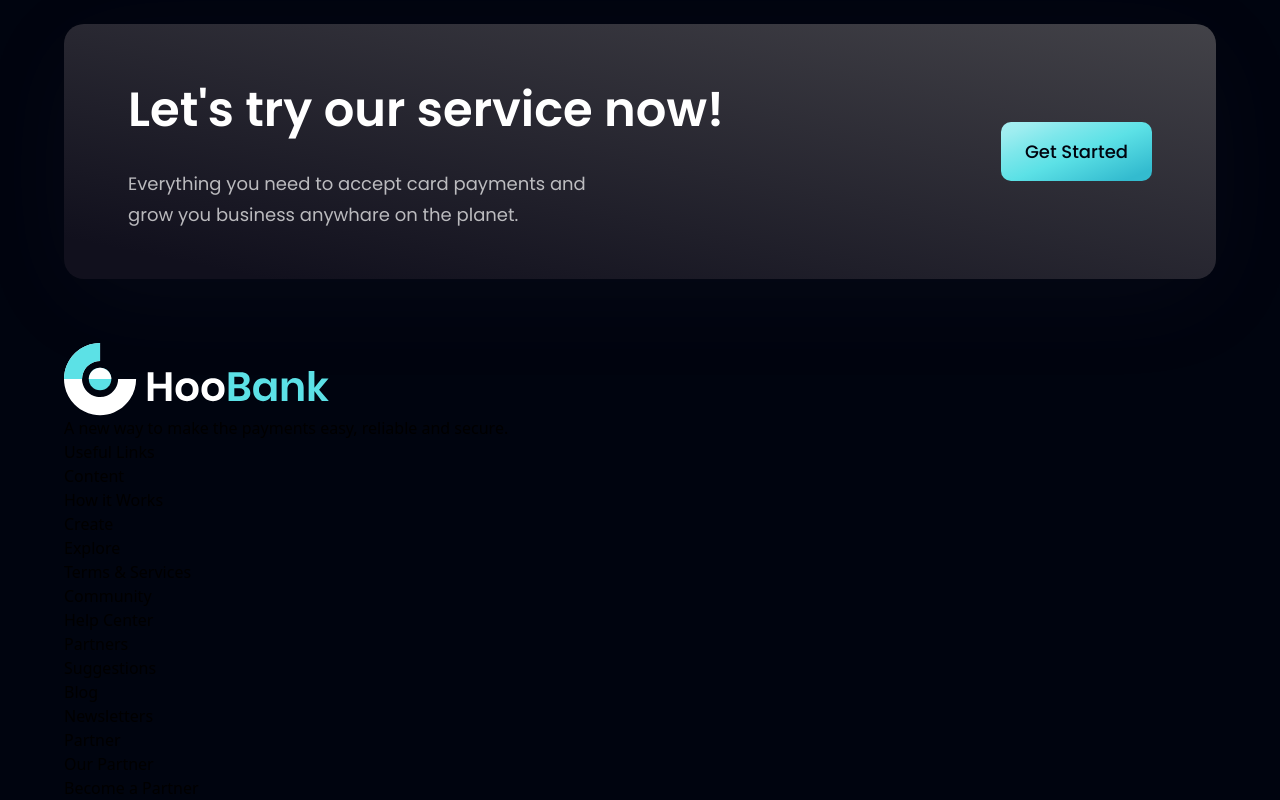
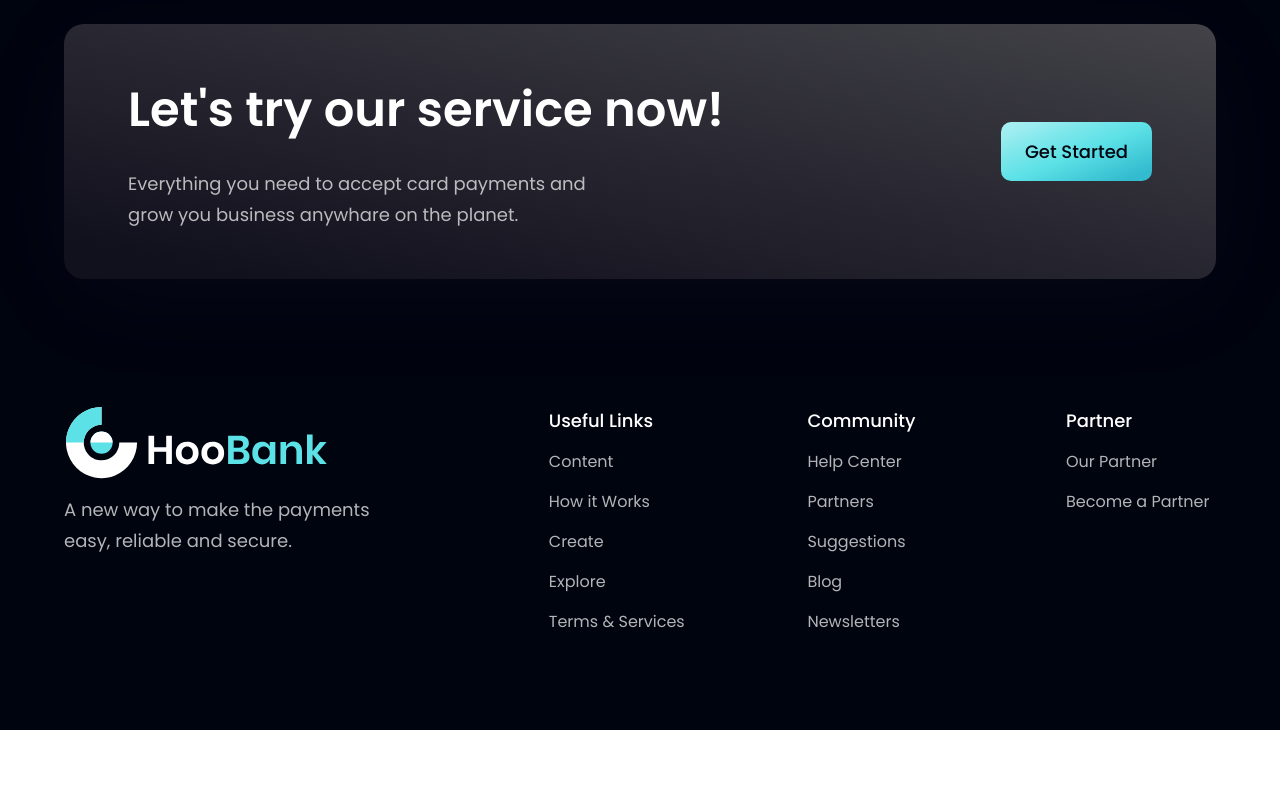
Before and after one commit to vidushalakshan/Bank-Mordern-App, a React (Vite) app: page / in a window 1280 px wide. Shown: the part 4166-4966 px from the top of the page. After the commit the page ends 4896 px from the top, so only its background shows below. Built offline with nearby package versions, Linux system fonts and the light colour scheme.

Commit message:
updated footer head section

```diff
--- a/src/components/Footer.jsx
+++ b/src/components/Footer.jsx
@@ -1,29 +1,43 @@
-import React from 'react';
-import { logo } from '../assets';
-import { footerLinks, socialMedia } from '../constants';
+import React from "react";
+import { logo } from "../assets";
+import { footerLinks, socialMedia } from "../constants";
+import style from "../style";
 
 const Footer = () => {
   return (
-    <section>
-        <div>
-            <div>
-                <img src={logo} alt="hoobank" />
-            </div>
-            <p>
+    <section className={`${style.flexCenter} ${style.paddingY} flex-col`}>
+      <div className={`${style.flexStart} md:flex-row flex-col mb-8 w-full`}>
+        <div className="flex flex-col justify-start flex-[1] mr-10">
+          <img
+            src={logo}
+            alt="hoobank"
+            className="w-[266px] h-[72.14px] object-contain"
+          />
+          <p className={`${style.paragraph} mt-4 max-w-[312px]`}>
             A new way to make the payments easy, reliable and secure.
           </p>
         </div>
 
-        <div>
+        <div className="flex-[1.5] w-full flex flex-row justify-between flex-wrap md:mt-0 mt-10">
           {footerLinks.map((footerlink) => (
-                <div>
-                    <h4>
+            <div
+              key={footerLinks.title}
+              className={`flex flex-col ss:my-0 my-4 min-w-[150px]`}
+            >
+              <h4 className="font-medium font-poppins text-[18px] leading-[27px] text-white">
                 {footerlink.title}
               </h4>
 
-                    <ul>
-                        {footerlink.links.map((link,index) => (
-                            <li>
+              <ul className="mt-4 list-none">
+                {footerlink.links.map((link, index) => (
+                  <li
+                    className={`font-poppins font-normal text-[16px] leading-[24px] text-dimWhite hover:text-secondary cursor-pointer
+                            ${
+                              index !== footerlink.links.length - 1
+                                ? "mb-4"
+                                : "mb-0"
+                            }`}
+                  >
                     {link.name}
                   </li>
                 ))}
@@ -31,8 +45,9 @@ const Footer = () => {
             </div>
           ))}
         </div>
+      </div>
     </section>
-  )
-}
+  );
+};
 
 export default Footer;
```
Lines whose indentation alone changed are shown as unchanged.
